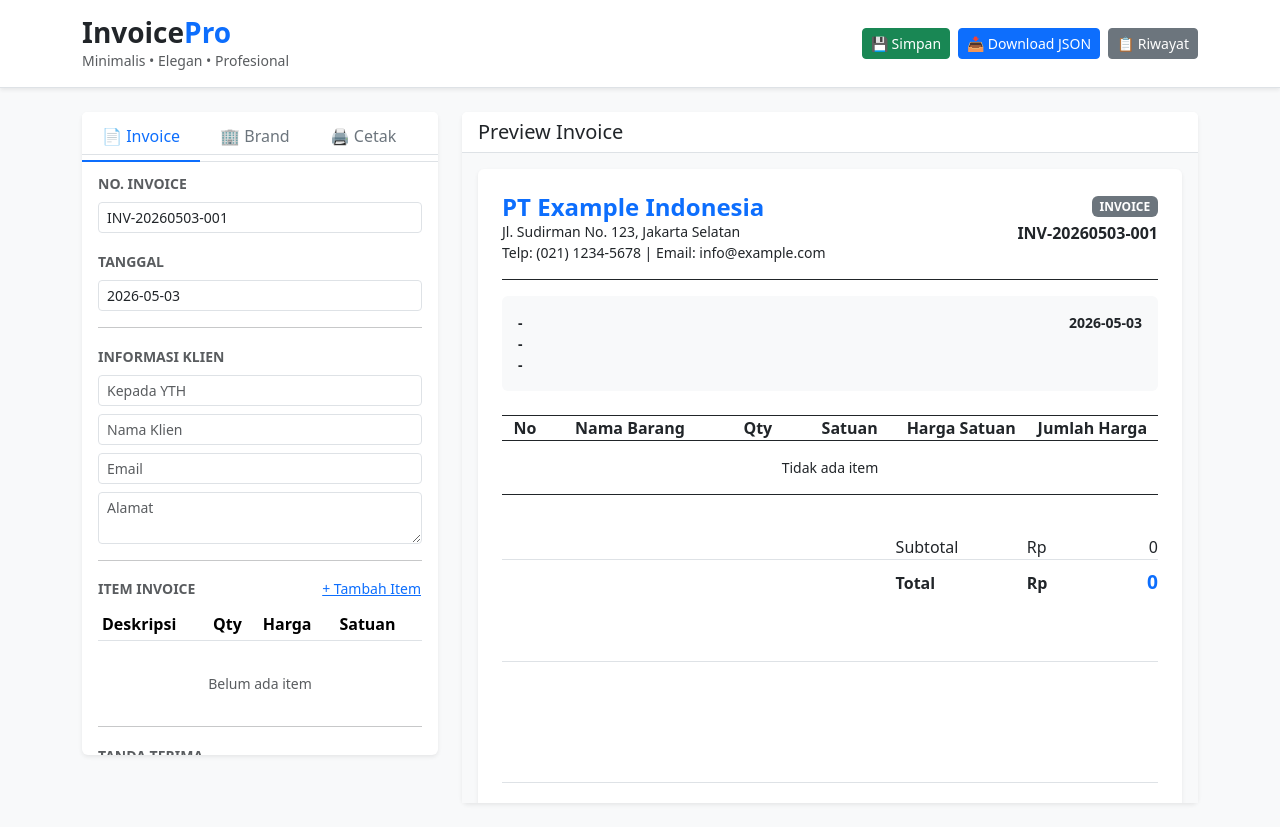
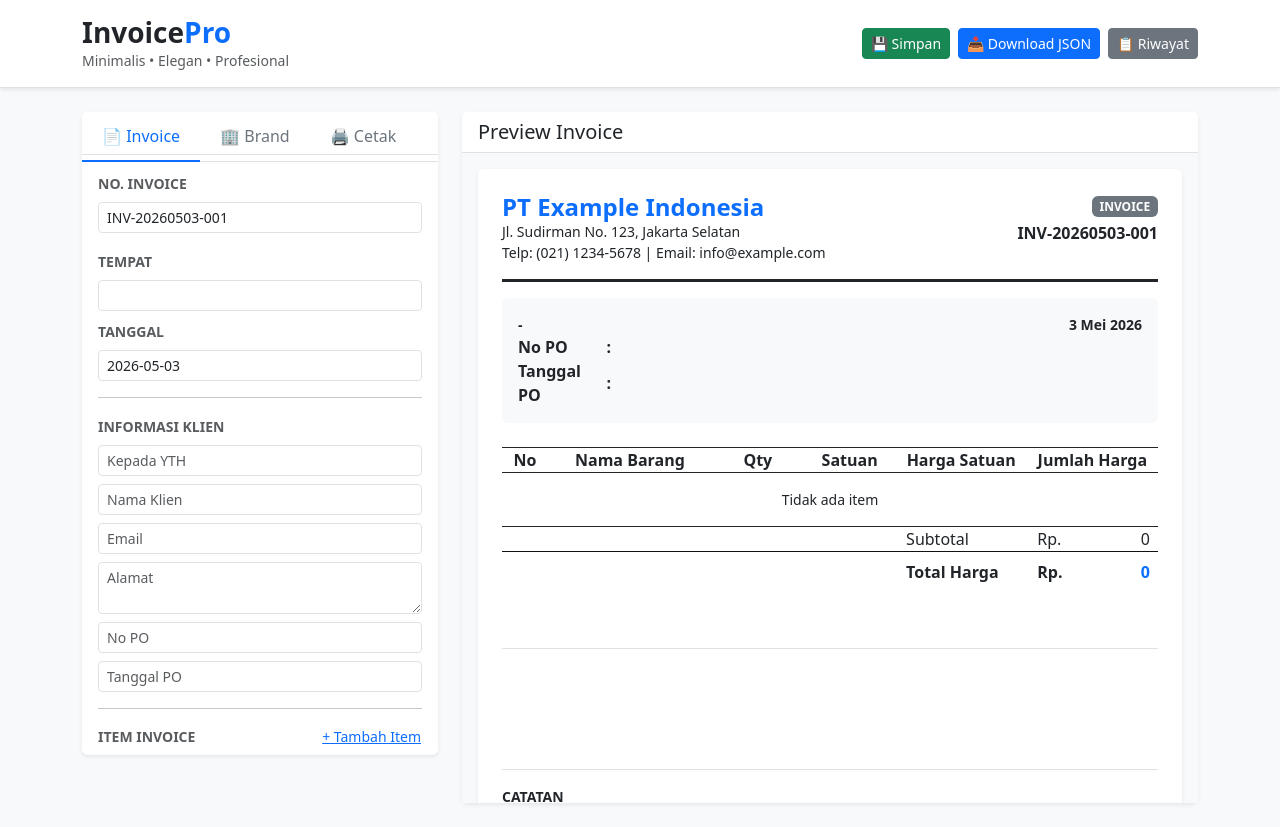
Before and after one commit to AllanWijaya/invoice-maker, a Next.js app: page / in a window 1280 px wide. Built offline with nearby package versions, Linux system fonts and the light colour scheme.

Commit message:
+ Add function formatData pada Helper + Update layout invoice preview + Add field NPWP pada brandSettings + Add field tempat, no PO, tanggal PO pada invoiceSettings

```diff
--- a/lib/Helper.ts
+++ b/lib/Helper.ts
@@ -63,3 +63,12 @@ export const formatCurrency = (amount: number, isCurrency: boolean = false) => {
 
   return new Intl.NumberFormat("id-ID", options).format(amount);
 };
+
+export const formatDate = (date: string) => {
+  const options: Intl.DateTimeFormatOptions = {
+    year: "numeric",
+    month: "long",
+    day: "numeric",
+  };
+  return new Date(date).toLocaleDateString("id-ID", options);
+};
--- a/pages/components/InvoicePreview.tsx
+++ b/pages/components/InvoicePreview.tsx
@@ -7,6 +7,7 @@ import {
   calculateTax,
   calculateTotal,
   formatCurrency,
+  formatDate,
 } from "../../lib/Helper";
 
 interface InvoicePreviewProps {
@@ -57,17 +58,16 @@ const InvoicePreview = forwardRef<HTMLDivElement, InvoicePreviewProps>(
             className="bg-white p-4 rounded shadow-sm"
             id="invoice-preview"
           >
-            <div className="border-bottom border-dark pb-3 mb-3">
-              <div className="d-flex justify-content-between align-items-start">
-                <div className="d-flex align-items-center gap-3">
+            <div className="border-bottom border-3 border-dark pb-3 mb-3">
+              <div className="row justify-content-between align-items-start">
+                <div className="col-9 d-flex align-items-center gap-3">
                   {brandData.logo && (
                     <img
                       src={brandData.logo}
                       alt="Logo"
                       style={{
                         flexGrow: 1,
-                        maxHeight: "70px",
-                        maxWidth: "120px",
+                        width: "150px",
                         objectFit: "contain",
                       }}
                     />
@@ -88,9 +88,13 @@ const InvoicePreview = forwardRef<HTMLDivElement, InvoicePreviewProps>(
                       {brandData.companyEmail &&
                         ` | Email: ${brandData.companyEmail}`}
                     </p>
+                    <p className="custom-text mb-0">
+                      {brandData.companyNPWP &&
+                        `NPWP: ${brandData.companyNPWP}`}
+                    </p>
                   </div>
                 </div>
-                <div className="text-end">
+                <div className="col-3 text-end">
                   <div className="badge bg-secondary mb-1">INVOICE</div>
                   <p className="mb-0 fw-semibold">
                     {invoiceData.invoiceNo || "-"}
@@ -105,7 +109,8 @@ const InvoicePreview = forwardRef<HTMLDivElement, InvoicePreviewProps>(
                     <div className="d-flex justify-content-between align-items-start  fw-semibold">
                       <p className="custom-text my-0">{invoiceData.toClient}</p>
                       <p className="custom-text my-0">
-                        {invoiceData.date || "-"}
+                        {invoiceData.place && `${invoiceData.place}, `}
+                        {invoiceData.date ? formatDate(invoiceData.date) : "-"}
                       </p>
                     </div>
                     <p className="custom-text fw-semibold my-0">
@@ -118,21 +123,36 @@ const InvoicePreview = forwardRef<HTMLDivElement, InvoicePreviewProps>(
                       {invoiceData.clientName || "-"}
                     </p>
                     <p className="custom-text my-0">
-                      {invoiceData.date || "-"}
+                      {invoiceData.place && `${invoiceData.place}, `}
+                      {invoiceData.date ? formatDate(invoiceData.date) : "-"}
                     </p>
                   </div>
                 )}
 
                 <p className="custom-text my-0  fw-semibold">
-                  {invoiceData.clientEmail || "-"}
+                  {invoiceData.clientEmail || ""}
                 </p>
-                <p className="custom-text my-0  fw-semibold">
-                  {invoiceData.clientAddress || "-"}
+                <p className="custom-text my-0  fw-semibold ">
+                  {invoiceData.clientAddress || ""}
                 </p>
+                <table className="w-100">
+                  <tr className="fw-semibold">
+                    <td style={{ width: "10%" }}>No PO</td>
+                    <td style={{ width: "1%" }}>:</td>
+                    <td style={{ width: "60%" }}>
+                      {invoiceData.POnumber || ""}
+                    </td>
+                  </tr>
+                  <tr className="fw-semibold">
+                    <td style={{ width: "10%" }}>Tanggal PO</td>
+                    <td style={{ width: "1%" }}>:</td>
+                    <td style={{ width: "60%" }}>{invoiceData.POdate || ""}</td>
+                  </tr>
+                </table>
               </div>
             </div>
-            <div className="table-responsive mb-4">
-              <table className="table table-sm table-bordered border-dark">
+            <div className="table-responsive mb-0 pb-0">
+              <table className="table table-sm table-bordered border-dark mb-0">
                 <tr>
                   <th className="text-center" style={{ width: "7%" }}>
                     No
@@ -155,25 +175,24 @@ const InvoicePreview = forwardRef<HTMLDivElement, InvoicePreviewProps>(
                 </tr>
                 {invoiceData.items.map((item) => (
                   <tr key={item.id}>
-                    <td className="text-center">{item.no}</td>
+                    <td className="p-0 px-2 text-center">{item.no}</td>
 
-                    <td>{item.description || "-"}</td>
-                    <td className="text-center">{item.quantity}</td>
-                    <td className="text-center">{item.unit}</td>
-                    {/* <td className="text-end justify-content-between"> */}
-                    <td>
-                      {/* {formatCurrency(item.price)} */}
-                      <div className="d-flex justify-content-between">
-                        <p>Rp.</p>
-                        <p>{formatCurrency(item.price)}</p>
+                    <td className="p-0 px-2">{item.description || "-"}</td>
+                    <td className="p-0 px-2 text-center">{item.quantity}</td>
+                    <td className="p-0 px-2 text-center">{item.unit}</td>
+                    <td className="px-2">
+                      <div className="d-flex justify-content-between align-items-center">
+                        <span>Rp.</span>
+                        <span>{formatCurrency(item.price)}</span>
                       </div>
                     </td>
-                    <td className="text-end">
-                      <div className="d-flex justify-content-between">
-                        <p>Rp.</p>
-                        <p>{formatCurrency(item.quantity * item.price)}</p>
+                    <td className="ps-2 pe-1">
+                      <div className="d-flex justify-content-between align-items-center">
+                        <span>Rp.</span>
+                        <span>
+                          {formatCurrency(item.quantity * item.price)}
+                        </span>
                       </div>
-                      {/* {formatCurrency(item.quantity * item.price, true)} */}
                     </td>
                   </tr>
                 ))}
@@ -186,72 +205,12 @@ const InvoicePreview = forwardRef<HTMLDivElement, InvoicePreviewProps>(
                 )}
               </table>
             </div>
-            {/* <div className="d-flex justify-content-end"> */}
-            {/* <div style={{ width: 300 }}>
-                <div className="d-flex justify-content-between mb-1">
-                  <span>Subtotal</span>
-                  <span>
-                    {formatCurrency(calculateSubtotal(invoiceData.items))}
-                  </span>
-                </div>
-                {["include-ppn", "exclude-ppn"].includes(
-                  brandData.jenisTransaksi,
-                ) && (
-                  <>
-                    {brandData.jenisTransaksi === "include-ppn" && (
-                      <div className="d-flex justify-content-between mb-1">
-                        <span>DPP</span>
-                        <span>
-                          {formatCurrency(
-                            calculateDPP(
-                              invoiceData.items,
-                              brandData.taxRate,
-                              brandData.jenisTransaksi,
-                            ),
-                          )}
-                        </span>
-                      </div>
-                    )}
-                    {brandData.taxRate > 0 && (
-                      <div className="d-flex justify-content-between mb-1">
-                        <span>PPN {brandData.taxRate}%</span>
-                        <span>
-                          {formatCurrency(
-                            calculateTax(
-                              invoiceData.items,
-                              brandData.taxRate,
-                              brandData.jenisTransaksi,
-                            ),
-                          )}
-                        </span>
-                      </div>
-                    )}
-                  </>
-                )}
-                <div className="d-flex justify-content-between pt-2 border-top fw-bold">
-                  <span>Total</span>
-                  <span
-                    style={{
-                      color: brandData.accentColor,
-                      fontSize: "1.2rem",
-                    }}
-                  >
-                    {formatCurrency(
-                      calculateTotal(
-                        invoiceData.items,
-                        brandData.taxRate,
-                        brandData.jenisTransaksi,
-                      ),
-                    )}
-                  </span>
-                </div>
-              </div> */}
-            <table className="border-dark w-100">
+            <table className="w-100">
               <tr>
-                <td style={{ width: "60%" }}></td>
+                <td style={{ width: "61.6%" }}></td>
                 <td style={{ width: "20%" }}>Subtotal</td>
-                <td style={{ width: "5%" }}>Rp</td>
-                <td className="text-end" style={{ width: "15%" }}>
+                <td style={{ width: "5%" }}>Rp.</td>
+                <td className="text-end pe-2" style={{ width: "15%" }}>
                   {formatCurrency(calculateSubtotal(invoiceData.items))}
                 </td>
               </tr>
@@ -264,8 +223,8 @@ const InvoicePreview = forwardRef<HTMLDivElement, InvoicePreviewProps>(
                     <tr>
                       <td style={{ width: "60%" }}></td>
                       <td style={{ width: "20%" }}>DPP</td>
-                      <td style={{ width: "5%" }}>Rp</td>
-                      <td className="text-end" style={{ width: "15%" }}>
+                      <td style={{ width: "5%" }}>Rp.</td>
+                      <td className="text-end pe-2" style={{ width: "15%" }}>
                         {formatCurrency(
                           calculateDPP(
                             invoiceData.items,
@@ -281,8 +240,8 @@ const InvoicePreview = forwardRef<HTMLDivElement, InvoicePreviewProps>(
                     <tr>
                       <td style={{ width: "60%" }}></td>
                       <td style={{ width: "20%" }}>PPN {brandData.taxRate}%</td>
-                      <td style={{ width: "5%" }}>Rp</td>
-                      <td className="text-end" style={{ width: "15%" }}>
+                      <td style={{ width: "5%" }}>Rp.</td>
+                      <td className="text-end pe-2" style={{ width: "15%" }}>
                         {formatCurrency(
                           calculateTax(
                             invoiceData.items,
@@ -296,34 +255,32 @@ const InvoicePreview = forwardRef<HTMLDivElement, InvoicePreviewProps>(
                 </>
               )}
 
-              <tr style={{ borderTop: "1px solid #dee2e6" }}>
+              <tr style={{ borderTop: "1px solid #111111" }}>
                 <td style={{ width: "60%" }}></td>
                 <td
+                  className="fw-semibold"
                   style={{
                     width: "20%",
-                    fontWeight: "bold",
                     paddingTop: "8px",
                   }}
                 >
-                  Total
+                  Total Harga
                 </td>
                 <td
+                  className="fw-semibold"
                   style={{
                     width: "5%",
-                    fontWeight: "bold",
                     paddingTop: "8px",
                   }}
                 >
-                  Rp
+                  Rp.
                 </td>
                 <td
-                  className="text-end"
+                  className="text-end pe-2 fw-semibold"
                   style={{
                     width: "15%",
-                    fontWeight: "bold",
                     paddingTop: "8px",
                     color: brandData.accentColor,
-                    fontSize: "1.2rem",
                   }}
                 >
                   {formatCurrency(
@@ -349,6 +306,7 @@ const InvoicePreview = forwardRef<HTMLDivElement, InvoicePreviewProps>(
                     <br />
                     <br />
                     <br />
+                    {invoiceData.best_regards_name && <p></p>}
                     {invoiceData.receiver_name ? (
                       <p className="text-center text-uppercse fw-semibold">
                         {invoiceData.receiver_name}
@@ -382,7 +340,12 @@ const InvoicePreview = forwardRef<HTMLDivElement, InvoicePreviewProps>(
                 <p className="custom-text text-uppercase fw-semibold">
                   Catatan
                 </p>
-                <p className="p mb-0">{invoiceData.notes}</p>
+                {/* <p className="p mb-0">{invoiceData.notes}</p> */}
+                <div
+                  dangerouslySetInnerHTML={{
+                    __html: invoiceData.notes.replace(/\n/g, "<br />"),
+                  }}
+                ></div>
               </div>
             )}
             <div className="text-center pt-3 mt-3 border-top">
--- a/pages/components/tab/BrandSettings.tsx
+++ b/pages/components/tab/BrandSettings.tsx
@@ -121,7 +121,7 @@ export default function BrandSettings({
       </div>
 
       <div className="row">
-        <div className="col-md-6 mb-3">
+        <div className="col-md-12 mb-3">
           <label className="form-label fw-semibold">Telepon</label>
           <input
             type="text"
@@ -136,7 +136,7 @@ export default function BrandSettings({
             placeholder="(021) 1234567"
           />
         </div>
-        <div className="col-md-6 mb-3">
+        <div className="col-md-12 mb-3">
           <label className="form-label fw-semibold">Email</label>
           <input
             type="email"
@@ -149,6 +149,21 @@ export default function BrandSettings({
               })
             }
             placeholder="info@company.com"
+          />
+        </div>
+        <div className="col-md-12 mb-3">
+          <label className="form-label fw-semibold">NPWP</label>
+          <input
+            type="text"
+            className="form-control"
+            value={brandData.companyNPWP}
+            onChange={(e) =>
+              setBrandData({
+                ...brandData,
+                companyNPWP: e.target.value,
+              })
+            }
+            placeholder="NPWP Perusahaan"
           />
         </div>
       </div>
--- a/pages/components/tab/InvoiceSettings.tsx
+++ b/pages/components/tab/InvoiceSettings.tsx
@@ -49,6 +49,22 @@ export default function InvoiceSettings({
               })
             }
             placeholder="INV-20250101-001"
+          />
+        </div>
+        <div className="col-12 mb-2">
+          <label className="form-label small text-muted text-uppercase fw-semibold">
+            Tempat
+          </label>
+          <input
+            type="text"
+            className="form-control form-control-sm"
+            value={invoiceData.place}
+            onChange={(e) =>
+              setInvoiceData({
+                ...invoiceData,
+                place: e.target.value,
+              })
+            }
           />
         </div>
         <div className="col-12">
@@ -112,7 +128,7 @@ export default function InvoiceSettings({
           }
         />
         <textarea
-          className="form-control form-control-sm"
+          className="form-control form-control-sm mb-2"
           rows={2}
           placeholder="Alamat"
           value={invoiceData.clientAddress}
@@ -120,6 +136,30 @@ export default function InvoiceSettings({
             setInvoiceData({
               ...invoiceData,
               clientAddress: e.target.value,
+            })
+          }
+        />
+        <input
+          type="text"
+          className="form-control form-control-sm mb-2"
+          placeholder="No PO"
+          value={invoiceData.POnumber}
+          onChange={(e) =>
+            setInvoiceData({
+              ...invoiceData,
+              POnumber: e.target.value,
+            })
+          }
+        />
+        <input
+          type="text"
+          className="form-control form-control-sm mb-2"
+          placeholder="Tanggal PO"
+          value={invoiceData.POdate}
+          onChange={(e) =>
+            setInvoiceData({
+              ...invoiceData,
+              POdate: e.target.value,
             })
           }
         />
--- a/types/invoice.ts
+++ b/types/invoice.ts
@@ -10,6 +10,9 @@ export interface InvoiceItem {
 export interface InvoiceData {
   invoiceNo: string;
   date: string;
+  place?: string;
+  POnumber?: string;
+  POdate?: string;
   clientName: string;
   clientEmail: string;
   clientAddress: string;
@@ -31,6 +34,7 @@ export interface BrandData {
   companyAddress: string;
   companyPhone: string;
   companyEmail: string;
+  companyNPWP?: string;
   logo: string | null; // base64 or URL
   footerText: string;
   taxRate: number; // PPN dalam persen
```
